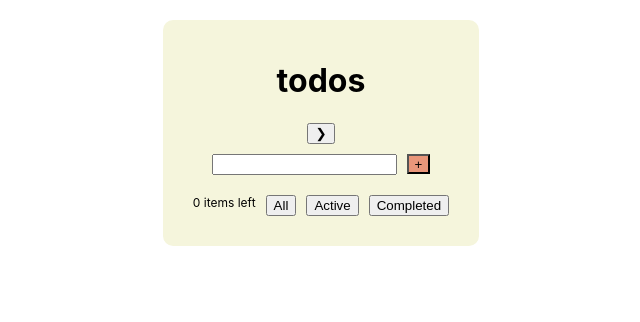
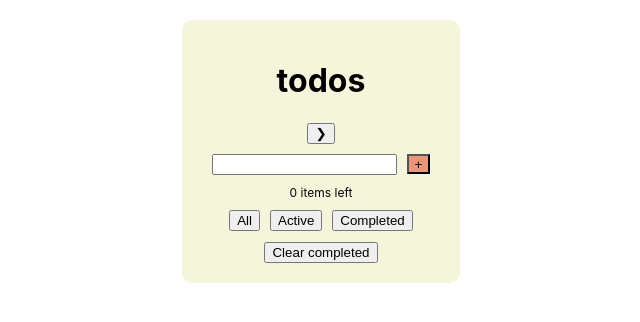
Before and after one commit to kiraslutsevich/todolist-react, a React (Create React App) app: page / in a window 1280 px wide. Shown: the top 322 px of the page, without its empty margins (319-959 px from the left). Built offline with nearby package versions, Linux system fonts and the light colour scheme.

Commit message:
add 'clear completed'

```diff
--- a/src/App.jsx
+++ b/src/App.jsx
@@ -42,7 +42,6 @@ const App = () => {
   };
 
   const handleSelectAll = () => {
-
     const value = todoList.every((item) => item.isCompleted);
 
     const changeStatusOfTask = (value) => {
@@ -51,10 +50,13 @@ const App = () => {
       });
       setTodoList(newArr);
     }
+    changeStatusOfTask(value);
+  };
 
-    changeStatusOfTask(value);
-
-  };
+  const handleClearCompleted = () => {
+    const newArr = todoList.filter(task => !task.isCompleted);
+    setTodoList(newArr);
+  }
 
   let activeTasksCounter = 0;
 
@@ -91,6 +93,7 @@ const App = () => {
       <Footer
         activeTasksCounter={activeTasksCounter}
         onFilterChange={handleFilterChange}
+        onCompletedClear={handleClearCompleted}
       />
     </div>
   );
--- a/src/components/footer/Footer.jsx
+++ b/src/components/footer/Footer.jsx
@@ -1,13 +1,21 @@
 import styles from './Footer.module.css';
 import Filtres from './filtres/Filtres';
+import CounterActiveTasks from './counter-active-tasks/CounterActiveTasks';
+import BtnDelCompletedTasks from './btn-del-comleted-tasks/BtnDelCompletedTasks';
 
 const Footer = (props) => {
-  const { activeTasksCounter, onFilterChange } = props;
+  const { activeTasksCounter, onFilterChange, onCompletedClear } = props;
   return (
     <footer className={styles.footer}>
+      <CounterActiveTasks
+        count={activeTasksCounter}
+      />
       <Filtres
         onFilterChange={onFilterChange}
         activeTasksCounter={activeTasksCounter}
+      />
+      <BtnDelCompletedTasks
+        onCompletedClear={onCompletedClear}
       />
     </footer>
   )
--- a/src/components/footer/filtres/btn-del-comleted-tasks/BtnDelCompletedTasks.jsx
+++ b/src/components/footer/btn-del-comleted-tasks/BtnDelCompletedTasks.jsx
@@ -1,9 +1,9 @@
 import styles from './BtnDelCompletedTasks.module.css';
 
 const BtnDelCompletedTasks = (props) => {
-  const { onCompletedTasksDelete } = props;
+  const { onCompletedClear } = props;
   return (
-    <button onClick={(e) => onCompletedTasksDelete()}>
+    <button onClick={() => onCompletedClear()}>
       Clear completed
     </button>
   )
--- a/src/components/footer/filtres/Filtres.jsx
+++ b/src/components/footer/filtres/Filtres.jsx
@@ -1,19 +1,28 @@
 import styles from './Filtres.module.css';
 import Category from './category/Category';
-import CounterActiveTasks from './counter-active-tasks/CounterActiveTasks';
-import BtnDelCompletedTasks from './btn-del-comleted-tasks/BtnDelCompletedTasks';
 
 const Filtres = (props) => {
-  const { activeTasksCounter, onFilterChange } = props;
+  const { onFilterChange } = props;
 
   return (
     <div className={styles.list}>
-      <CounterActiveTasks
-        count={activeTasksCounter}
+      <Category
+        text="All"
+        id="all"
+        onFilterChange={onFilterChange}
       />
-      <Category text="All" id="all" onFilterChange={onFilterChange} />
-      <Category text="Active" id="active" onFilterChange={onFilterChange} />
-      <Category text="Completed" id="completed" onFilterChange={onFilterChange} />
+
+      <Category
+        text="Active"
+        id="active"
+        onFilterChange={onFilterChange}
+      />
+
+      <Category
+        text="Completed"
+        id="completed"
+        onFilterChange={onFilterChange}
+      />
     </div>
   )
 }
```
Also changed, not shown: src/components/footer/btn-del-comleted-tasks/BtnDelCompletedTasks.module.css (added), src/components/footer/counter-active-tasks/CounterActiveTasks.jsx (renamed from src/components/footer/filtres/counter-active-tasks/CounterActiveTasks.jsx), src/components/footer/counter-active-tasks/CounterActiveTasks.module.css (renamed from src/components/footer/filtres/counter-active-tasks/CounterActiveTasks.module.css).
